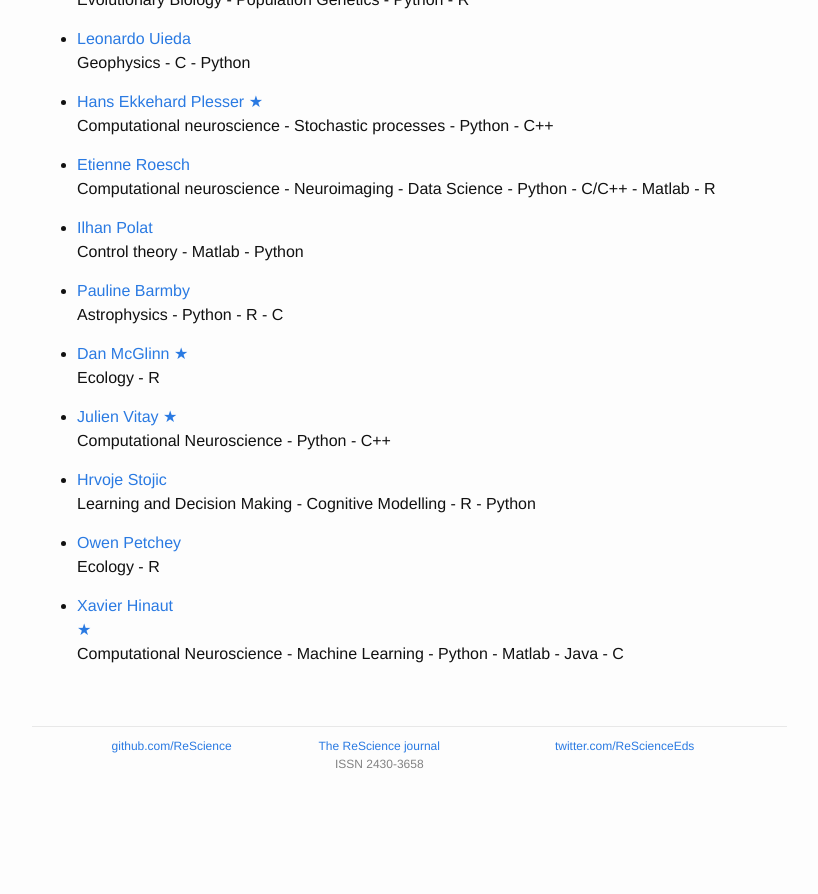
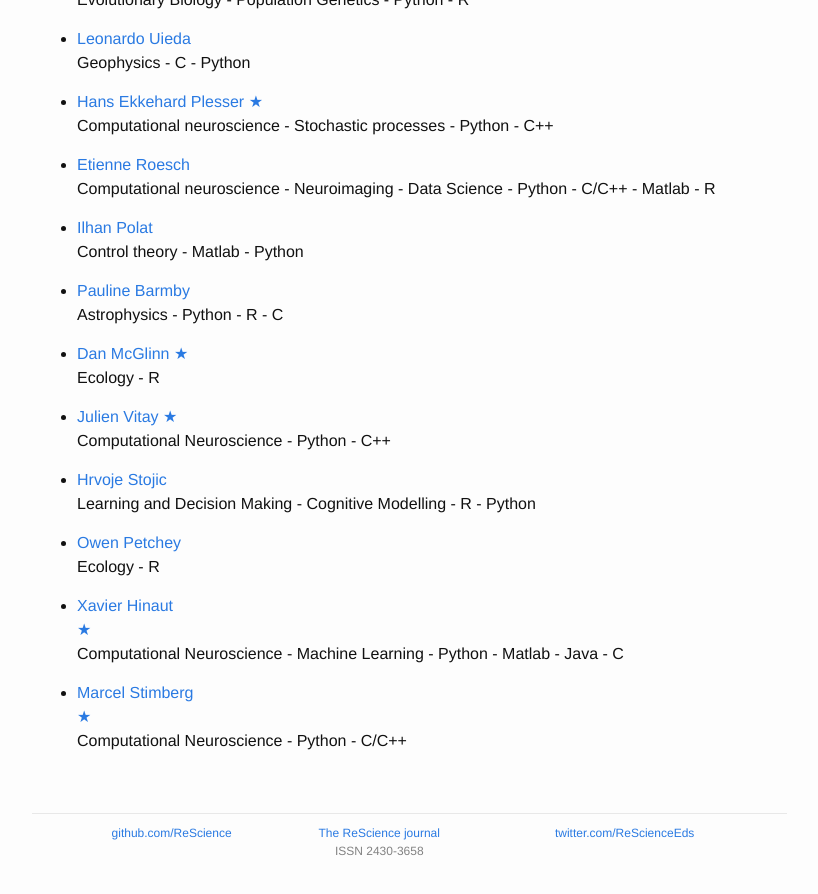
Before and after one commit to ReScience/rescience.github.io, a Jekyll site: the page built from 04-board.md, in a window 1280 px wide and 900 px high, scrolled down 2007 px. Shown: the top 894 px of the window, without its empty margins (223-1041 px from the left). Built offline with Jekyll 4.4.1, drawn with Linux system fonts in a browser that asks for light colours; before the commit the page ends 2820 px from its top, so only the background shows below that.

Commit message:
Updated board

```diff
--- a/04-board.md
+++ b/04-board.md
@@ -132,3 +132,7 @@ accepts submissions in other open source languages.
 * [Xavier Hinaut](https://github.com/neuronalX)
   [★](https://github.com/ReScience/ReScience-submission/pull/19)
   Computational Neuroscience - Machine Learning - Python - Matlab - Java - C
+
+* [Marcel Stimberg](https://github.com/mstimberg)
+  [★](https://github.com/ReScience/ReScience-submission/pull/18)
+  Computational Neuroscience - Python - C/C++
```
